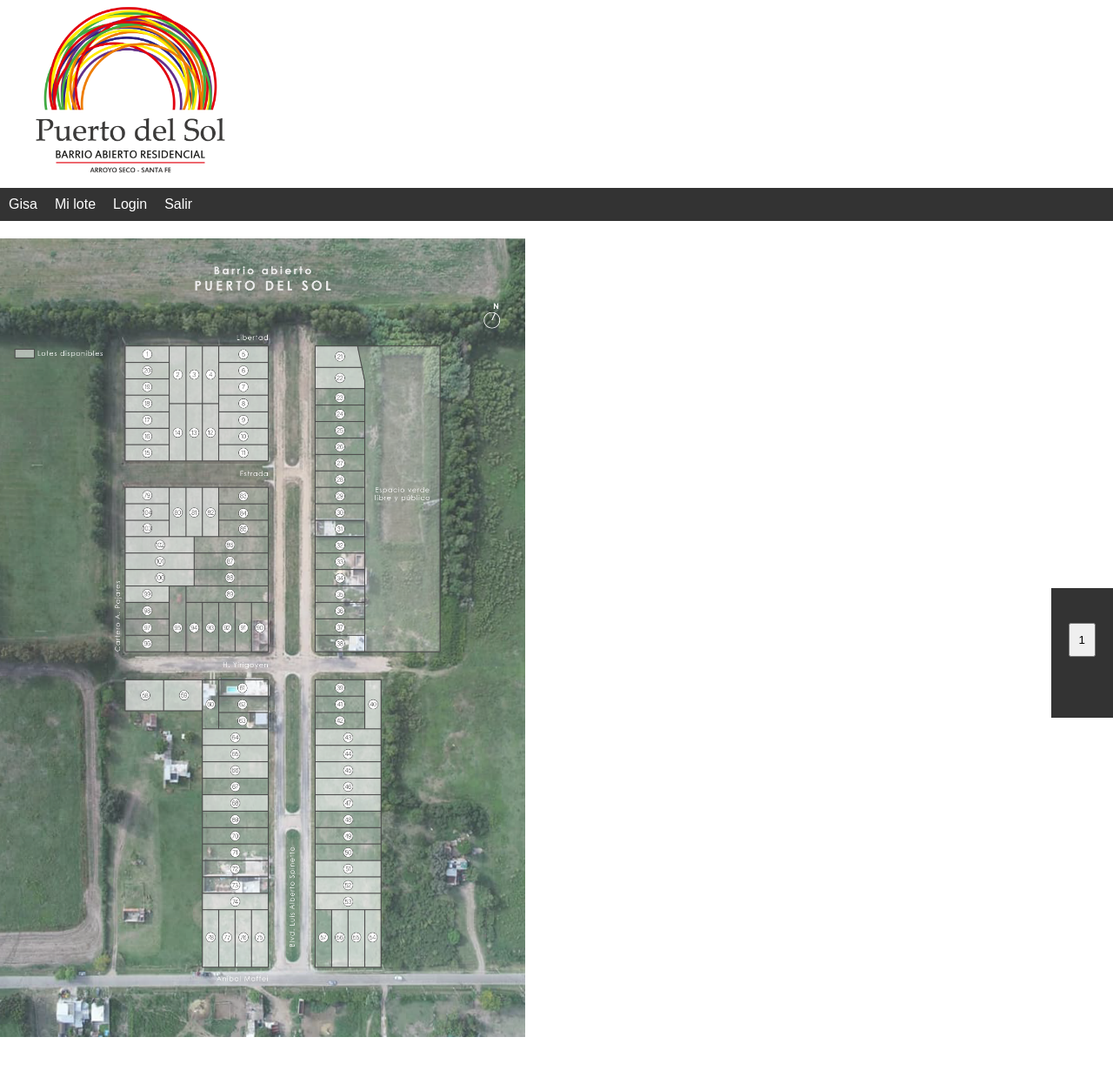
After one commit to Mostrosalvado/GisaWeb, a Django app: page /loteos/ in a window 1280 px wide. The commit adds this page. Shown: the whole page at 87% size. Run offline with Django 4.2, Linux system fonts and the light colour scheme.

Commit message:
Subi el resto de los cambios

```diff
--- a/GisaWeb/settings.py
+++ b/GisaWeb/settings.py
@@ -40,7 +40,7 @@ INSTALLED_APPS = [
     'Home',
     'Loteos',
     'Obras',
-    'ckeditor'
+    'ckeditor',
 ]
 
 MIDDLEWARE = [
@@ -129,6 +129,7 @@ DEFAULT_AUTO_FIELD = 'django.db.models.BigAutoField'
 
 STATICFILES_DIRS = [
     os.path.join(BASE_DIR, 'Home', 'static'),
+    os.path.join(BASE_DIR, 'Loteos', 'static'),
 ]
 
 
@@ -149,3 +150,6 @@ CKEDITOR_CONFIGS = {
         ]
     }
 }
+#Prueba django para el envio de correos
+#Modificar para produccion
+EMAIL_BACKEND = 'django.core.mail.backends.console.EmailBackend'
--- a/GisaWeb/urls.py
+++ b/GisaWeb/urls.py
@@ -21,7 +21,8 @@ from django.conf import settings
 urlpatterns = [
     path('admin/', admin.site.urls),
     path('', include('Home.urls')),
-    path('', include('Obras.urls'))
+    path('', include('Obras.urls')),
+    path('', include('Loteos.urls')),
 ]
 
 
--- /dev/null
+++ b/Loteos/static/css/styles2.css
@@ -0,0 +1,81 @@
+body {
+    font-family: Arial, sans-serif;
+    margin: 0;
+    padding: 0;
+}
+
+/* Estilos para el logotipo */
+#logotipo img {
+    width: 300px; /* Ajusta el ancho del logotipo */
+    height: auto; /* Permite que la altura se ajuste automáticamente según el ancho */
+    margin-right: 10px;
+}
+
+#menu {
+    background-color: #333;
+    color: white;
+    padding: 10px;
+}
+
+#menu ul {
+    list-style-type: none;
+    padding: 0;
+    margin: 0;
+    display: flex;
+}
+
+#menu ul li {
+    margin-right: 20px;
+}
+
+#menu ul li a {
+    text-decoration: none;
+    color: white;
+}
+
+#mapa {
+    display: flex;
+    justify-content: space-between;
+    padding: 20px;
+}
+
+.numeros {
+    flex: 1;
+}
+
+.numeros ul {
+    list-style-type: none;
+    padding: 0;
+    margin: 0;
+}
+
+.numeros ul li {
+    margin-bottom: 10px;
+}
+
+.container {
+    display: flex;
+    align-items: center;
+}
+
+.barra-vertical {
+    background: #333;
+    display: flex;
+    flex-direction: column;
+    justify-content: center;
+    align-items: center;
+    padding: 20px;
+}
+
+.barra-vertical button {
+    margin-bottom: 50px;
+    margin-top: 20px;
+    padding: 10px;
+}
+
+.mapa {
+    width: 50%;
+    margin-right: 20px; /* Espacio entre la imagen y la barra */
+    margin-top: 20px;
+    margin-bottom: 50px;
+}
--- /dev/null
+++ b/Loteos/templates/Lotes.html
@@ -0,0 +1,37 @@
+<!DOCTYPE html>
+<html>
+<head>
+    <title>{{title}}</title>
+    {% load static %}
+    <div id="logotipo">
+            <a href="{% url 'lote' %}">
+            <img src="{% static 'images/PDS.png'%}"/>
+            </a>
+    </div>
+    <link rel="stylesheet" type="text/css" href="{% static 'css/styles2.css' %}">
+</head>
+
+<body>
+    <div id="menu">
+        <ul>
+            <li><a href="/home/">Gisa</a></li>
+            <li><a href="#">Mi lote</a></li>
+            <li><a href="#">Login</a></li>
+            <li><a href="#">Salir</a></li>
+        </ul>
+    </div>
+
+<div class="container">
+    <div>
+        <img class="mapa" src="{% static 'images/lotes.png'%}" alt="Lotes"/>
+    </div>
+
+    <div class="barra-vertical">
+            <button>{{i}}</button>
+    </div>
+</div>
+
+
+
+</body>
+</html>
--- /dev/null
+++ b/Loteos/urls.py
@@ -0,0 +1,6 @@
+from django.urls import path
+from . import views
+
+urlpatterns = [
+    path('loteos/', views.Lote, name='lote'),
+]
--- a/Loteos/views.py
+++ b/Loteos/views.py
@@ -1,3 +1,13 @@
 from django.shortcuts import render
 
 # Create your views here.
+def Lote (request):
+
+    for i in range(1,103):
+        i=+1
+        print(i)
+#Arreglar
+        return render(request, "Lotes.html",{
+            'title':'Lotes',
+            'i':i
+    })
```
Also changed, not shown: Home/forms.py (+11 -1 lines), Home/static/css/styles.css (+3 -4 lines), Home/templates/contacto.html (+20 -1 lines), Home/templates/layouts.html (+33 -8 lines), Home/views.py (+36 -4 lines), Loteos/static/images/PDS.png (added), Loteos/static/images/lotes.png (added), db.sqlite3.
